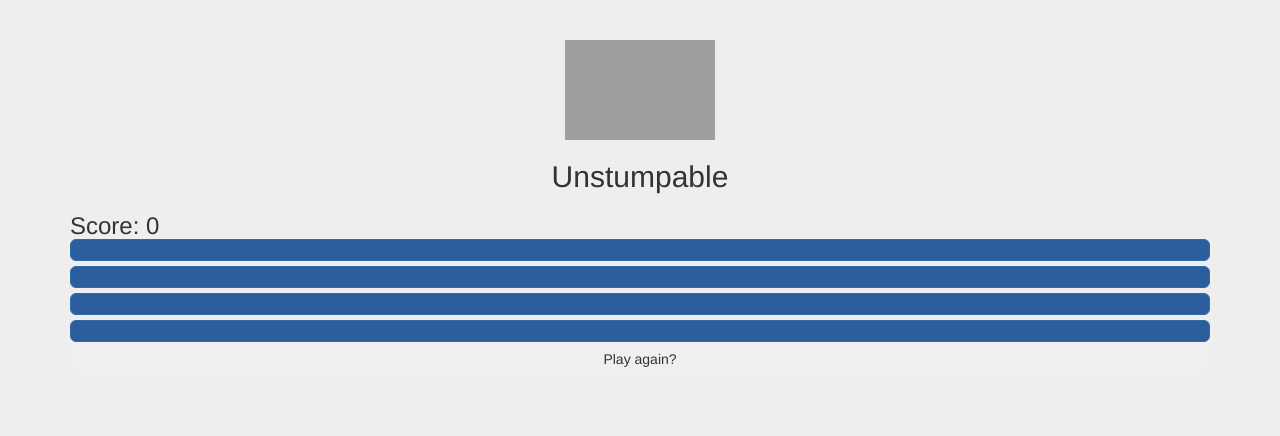
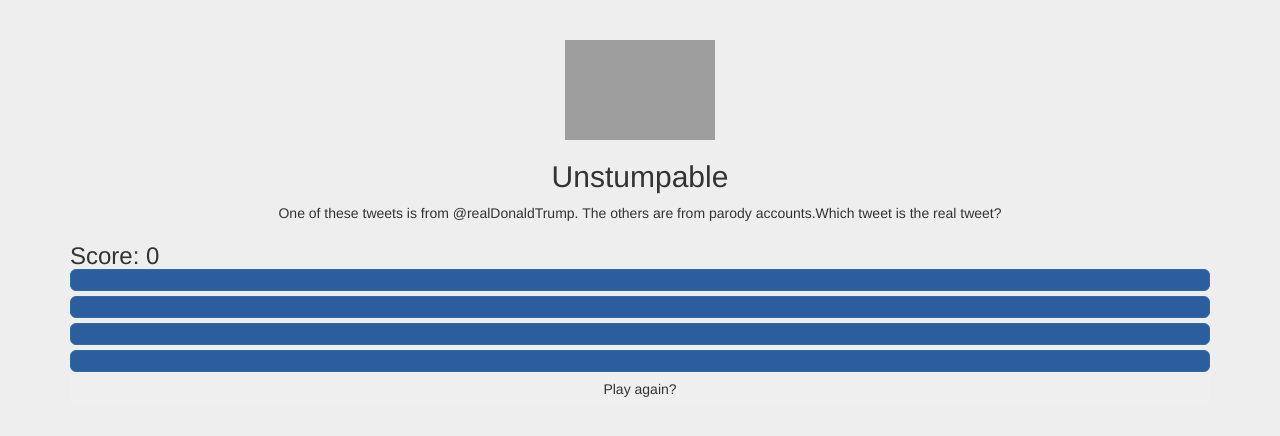
Before and after one commit to smckay/Unstumpable, a Python web app: template static/templates/mainpage.html in a window 1280 px wide. Shown: the top 436 px of the page. Run offline with Jinja, Linux system fonts and the light colour scheme; the template is opened without the code that fills it, so the values that code supplies are empty; some libraries are stand-ins or nearby versions; grey boxes are pictures that could not be loaded.

Commit message:
Final version

```diff
--- a/static/templates/mainpage.html
+++ b/static/templates/mainpage.html
@@ -37,12 +37,12 @@
     <div class="container">
 	<center><img src="http://i.imgur.com/pQj4yEP.png" align="middle" style="width:150px;height:100px;"></center>
         <h2 class="form-signin-heading">Unstumpable</h2>
+	<p align="center">One of these tweets is from @realDonaldTrump. The others are from parody accounts.Which tweet is the real tweet?</p>
         <h3>Score: <span id="score"></span>
 
         <div id="choices">
 		</div>
         <button onclick="newGame()" class="btn btn-block" type="button">Play again?</button>
-
     </div> <!-- /container -->
 
 
```
